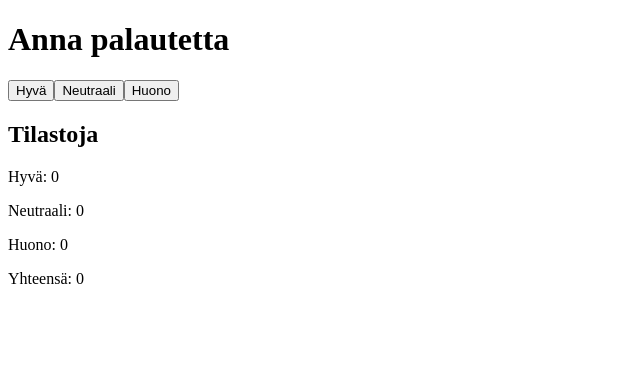
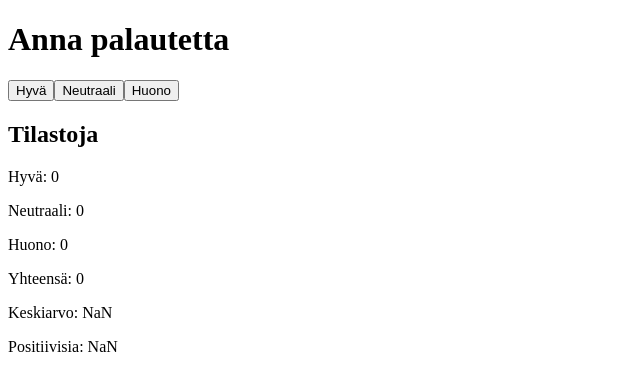
Before and after one commit to yasmnr/FSO, a React (Vite) app in the folder osa1/unicafe/: page / in a window 1280 px wide. Shown: the top 390 px of the page, without its empty margins (0-640 px from the left). Built offline with nearby package versions, Linux system fonts and the light colour scheme.

Commit message:
Exercise 1.7 unicafe step2

```diff
--- a/osa1/unicafe/src/App.jsx
+++ b/osa1/unicafe/src/App.jsx
@@ -17,6 +17,8 @@ const App = () => {
             <p>Neutraali: {neutral}</p>
             <p>Huono: {bad}</p>
             <p>Yhteensä: {good+neutral+bad}</p>
+            <p>Keskiarvo: {good-bad/(good+neutral+bad)}</p>
+            <p>Positiivisia: {good/(good+neutral+bad)}</p>
         </div>
     )
 }
```
